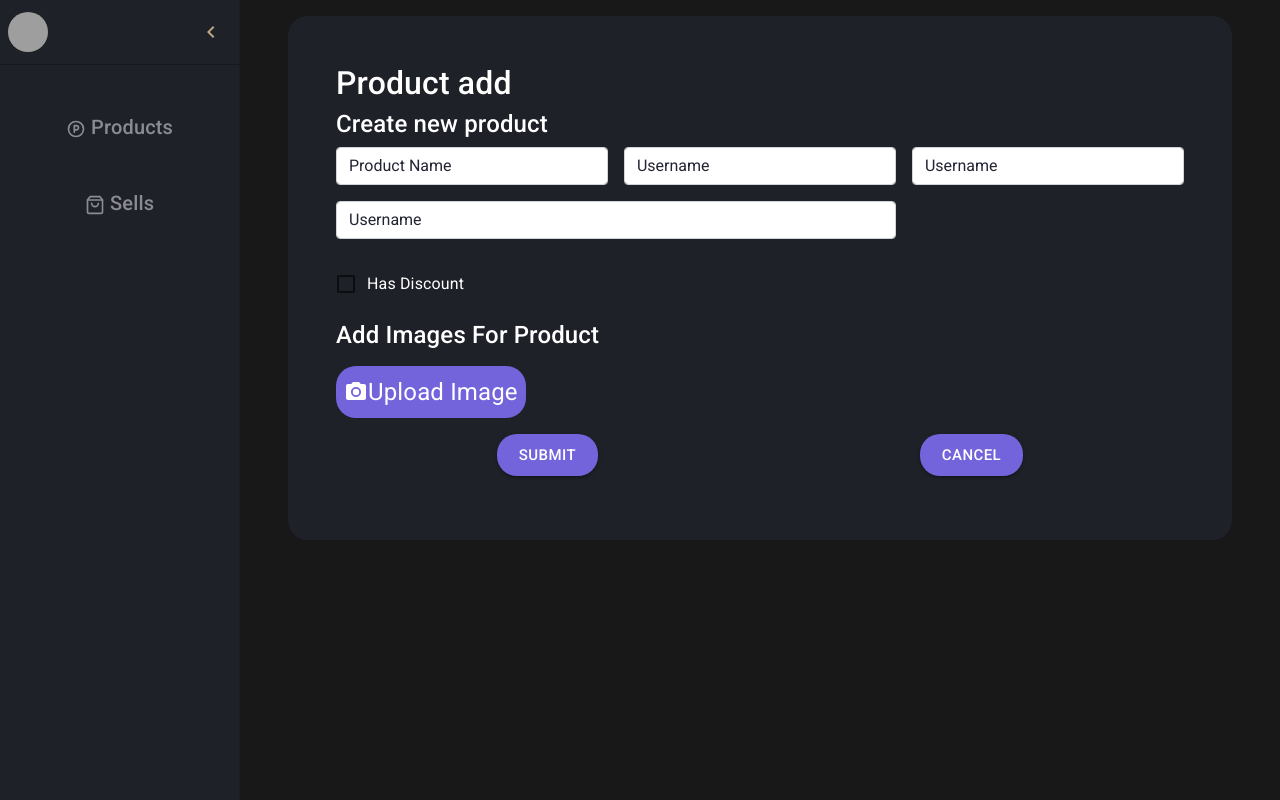
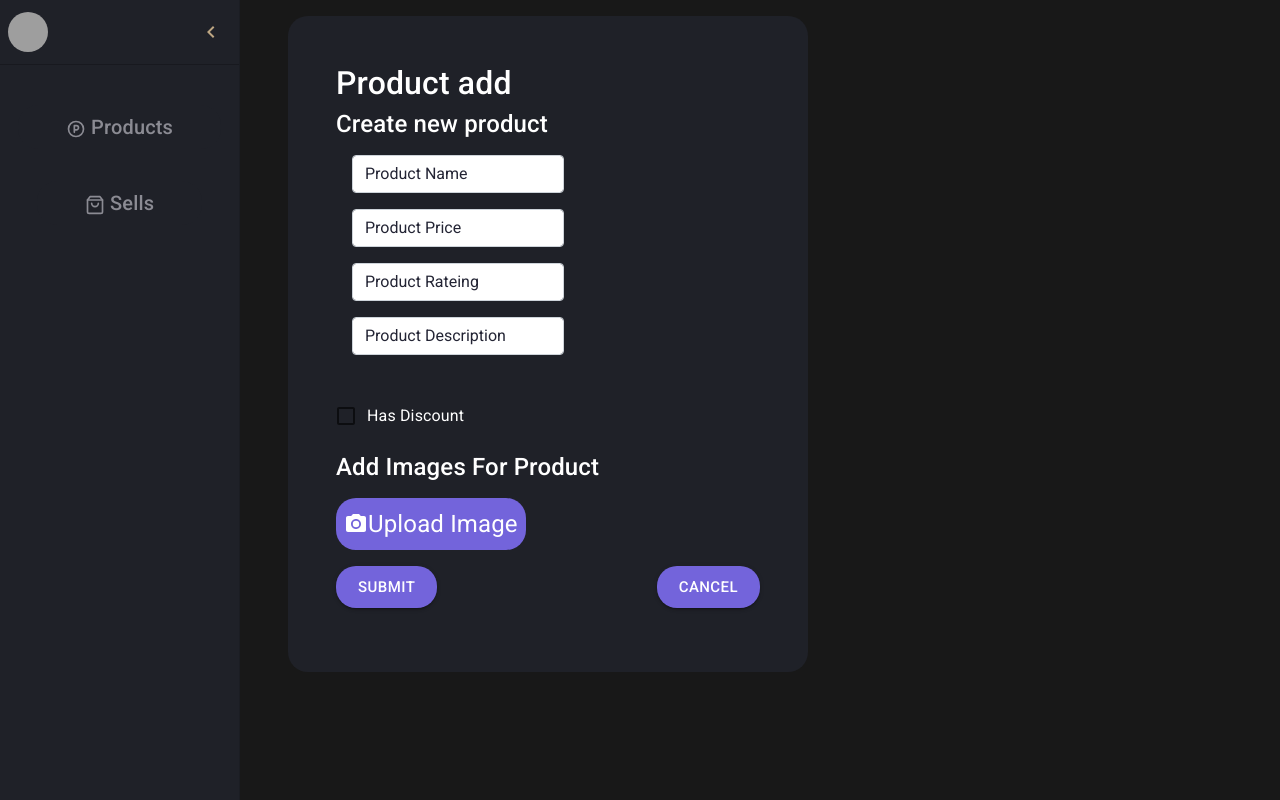
Before and after one commit to alve-coderx/phanox, a React (Create React App) app: page /dashboard/addproducts in a window 1280 px wide. Built offline with nearby package versions, Linux system fonts and the light colour scheme; grey boxes are pictures that could not be loaded.

Commit message:
'sdasdas'

```diff
--- a/src/Components/ChatBox/ChatBox.jsx
+++ b/src/Components/ChatBox/ChatBox.jsx
@@ -30,7 +30,7 @@ const ChatBox = () => {
             <Typography sx={{ml : '11px',backgroundColor: '#1f0a53',padding:2,borderRadius :'20px',color: 'white'}}>I want to order a custom design</Typography>
           </Box>
           <Box sx={{display:'flex',alignItems: "center", justifyContent : 'flex-end',paddingTop : '10px'}}>
-            <Typography sx={{mr : '11px',backgroundColor: '#343a5c',padding:2,borderRadius :'20px',color: 'white'}}>Follow <Link to='/custom'>http://localhost:3000/custom</Link></Typography>
+            <Typography sx={{mr : '11px',backgroundColor: '#343a5c',padding:2,borderRadius :'20px',color: 'white'}}>Follow <Link to='/custom'>/custom</Link></Typography>
               <Avatar sx={{ bgcolor: deepPurple[500] }}>OP</Avatar>
           </Box>
         </Box>
--- a/src/pages/Admin Controller/AdminDash/content.js
+++ b/src/pages/Admin Controller/AdminDash/content.js
@@ -79,66 +79,49 @@ const Content = ({prodata}) => {
       </ul>
     </div>
     {/* add form to add product */}
-    <div className="mx-5 p-5 " style={{background : '#1f2128',borderRadius : '20px',color:'white'}}>
+    <div className="mx-5 p-5 w-50" style={{background : '#1f2128',borderRadius : '20px',color:'white'}}>
       <h2 className="">Product add</h2>
       <h4 className="">Create new product</h4>
       <form onSubmit={handleAddProduct}>
-      <Grid container spacing={2}>
-        <Grid item xs={4}>
-
             <input
               label="Product Title"
               defaultValue=""
               id="reddit-input"
               variant="filled"
-              fullWidth
               onChange={(e) => setData({...data, title: e.target.value})}
-              type="text" className="form-control" placeholder="Product Name" aria-label="Username" aria-describedby="basic-addon1"/>
+              type="text" className="w-50 m-3 form-control" placeholder="Product Name" aria-label="Username" aria-describedby="basic-addon1"/>
 
-        </Grid>
-
-        <Grid item xs={4}>
 
             <input
               defaultValue=""
               id="reddit-input"
-              fullWidth
               onChange={(e) => setData({...data, price: parseFloat(e.target.value)})}
-              type="text" className="form-control" placeholder="Username" aria-label="Product Price" aria-describedby="basic-addon1"/>
+              type="text" className="w-50 m-3 form-control" placeholder="Product Price" aria-label="Product Price" aria-describedby="basic-addon1"/>
 
-        </Grid>
-        <Grid item xs={4}>
 
             <input
               abel="Product Rating"
               defaultValue=""
               id="reddit-input"
               variant="filled"
-              fullWidth
               onChange={(e) => setData({...data, rating: parseFloat(e.target.value)})}
-              type="text" className="form-control" placeholder="Username" aria-label="Product Rateing" aria-describedby="basic-addon1"/>
+              type="text" className="w-50 m-3 form-control" placeholder="Product Rateing" aria-label="Product Rateing" aria-describedby="basic-addon1"/>
 
-        </Grid>
-        <Grid item xs={8}>
             <input
               label="Product Details"
               defaultValue=""
               id="reddit-input"
               variant="filled"
-              fullWidth
               onChange={(e) => setData({...data, details: e.target.value})}
-              type="text" className="form-control" placeholder="Username" aria-label="Product Description" aria-describedby="basic-addon1"
+              type="text" className="w-50 m-3 form-control" placeholder="Product Description" aria-label="Product Description" aria-describedby="basic-addon1"
             />
-        </Grid>
-      </Grid>
         {isDiscount &&
-        <TextField
-        label="Product Discount "
+        <input
         defaultValue=""
         id="reddit-input"
-        variant="outlined"
-        style={{ marginTop: 11 }}
+        variant="filled"
         onChange={(e) => setData({...data, discount: parseFloat(e.target.value)})}
+        type="text" className="w-50 m-3 form-control" placeholder="Product Discount" aria-label="Product Description" aria-describedby="basic-addon1"
         />}<br/>
         <FormControlLabel control={<Checkbox />} label="Has Discount" onChange={e => setIsDiscount(e.target.checked)} />
         <h4 className="my-3">Add Images For Product</h4>
@@ -149,7 +132,7 @@ const Content = ({prodata}) => {
               <PhotoCamera /> Upload Image
             </IconButton>
 
-        <Box sx={{display : 'flex',justifyContent : 'space-around'}}>
+        <Box sx={{display : 'flex',justifyContent : 'space-between'}}>
           <div className="my-3"><Button size='large' type="submit" variant="contained" style={{background : '#7364db',borderRadius : '20px'}}>submit</Button></div>
           <div className="my-3"><Button size='large' variant="contained" style={{background : '#7364db',borderRadius : '20px'}}>Cancel</Button></div>
         </Box>
```
